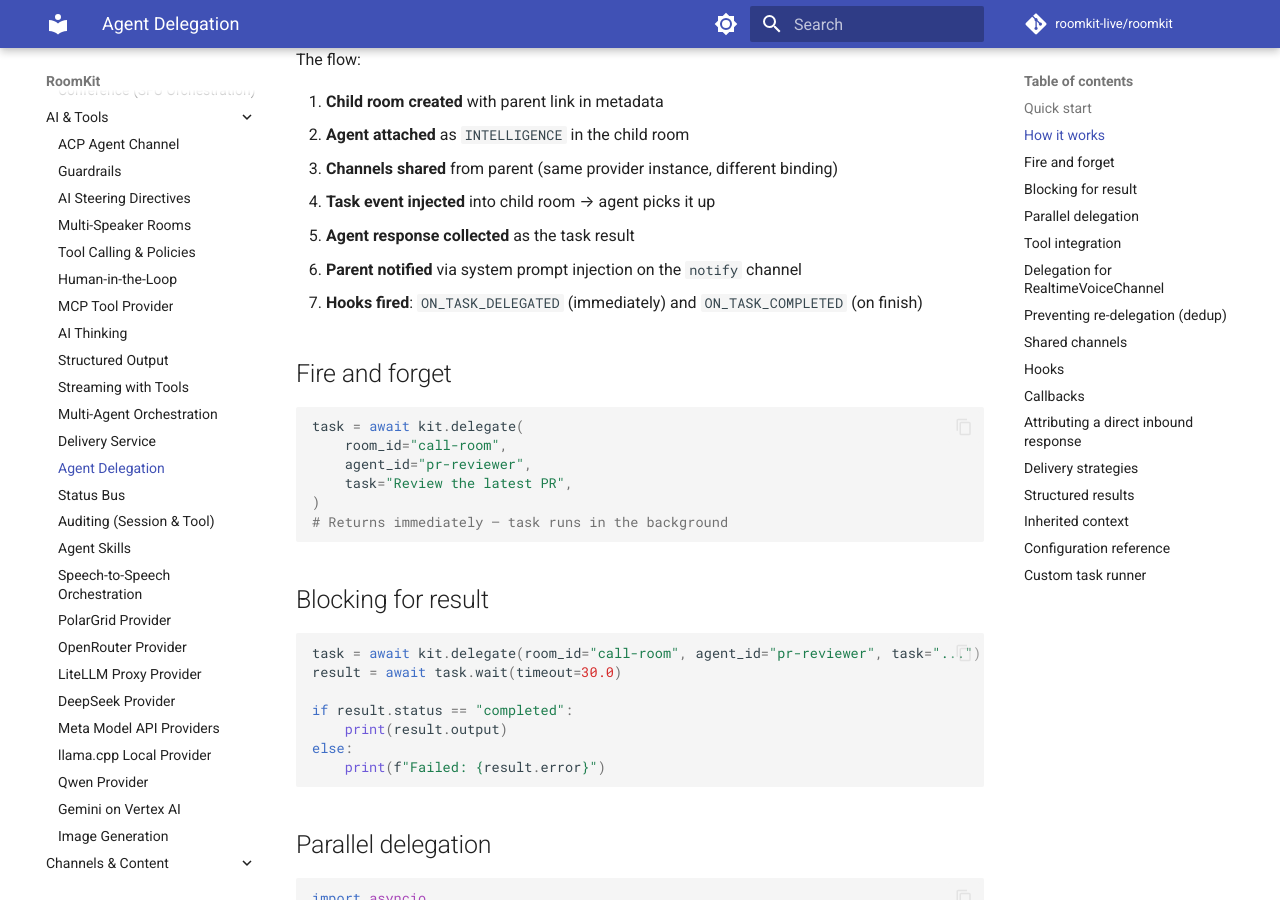
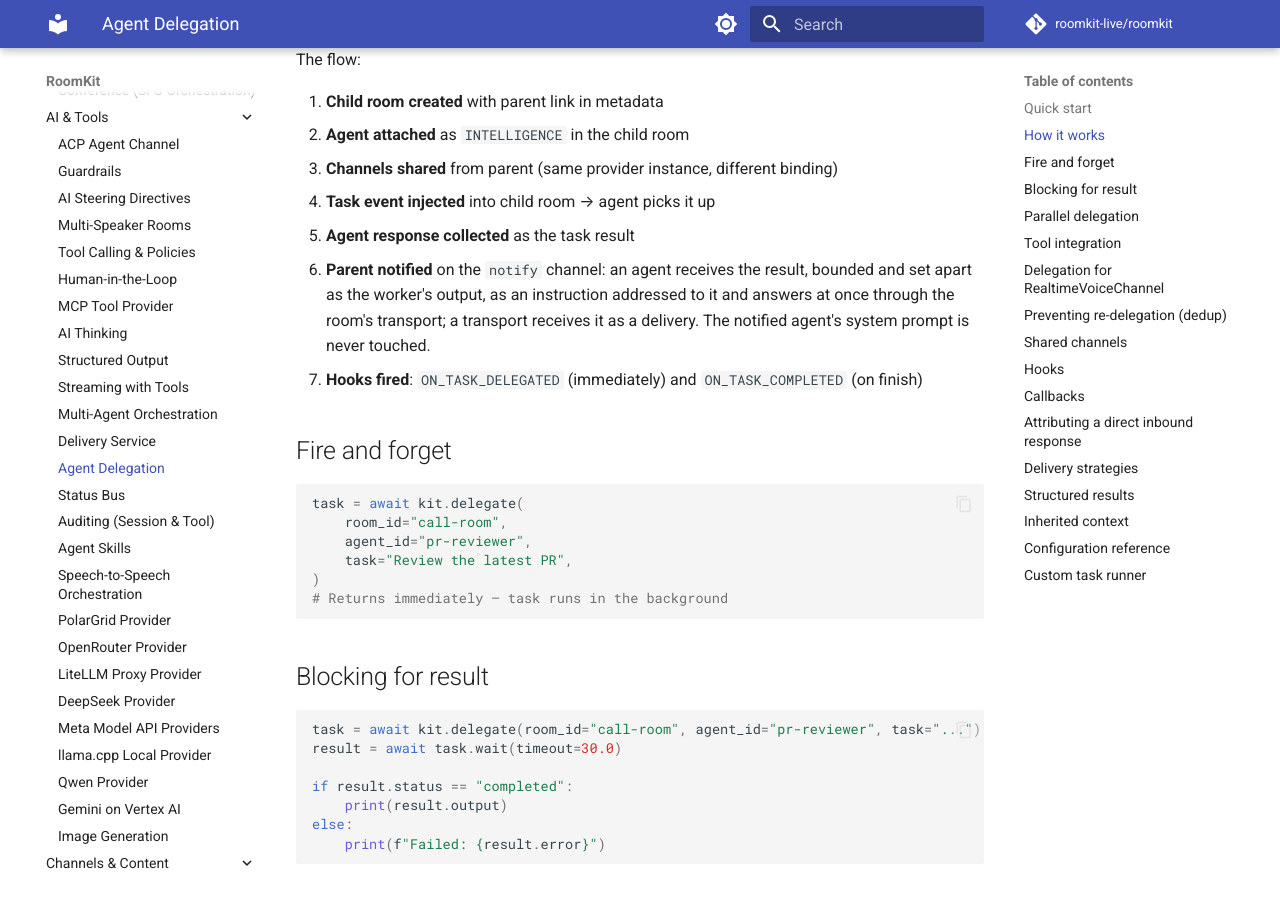
Before and after one commit to roomkit-live/roomkit-docs, an MkDocs documentation site: the page built from docs/guides/agent-delegation.md, in a window 1280 px wide and 900 px high, scrolled down 1176 px. Built offline with MkDocs 1.6.1 and Material for MkDocs 9.7.7, drawn with Linux system fonts in a browser that asks for light colours; comment, search, counter and statistics services are not loaded.

Commit message:
docs(delegation): a result reaches the notified agent as an instruction, never through its prompt (RMK-310)

```diff
--- a/docs/guides/agent-delegation.md
+++ b/docs/guides/agent-delegation.md
@@ -57,7 +57,10 @@ The flow:
 3. **Channels shared** from parent (same provider instance, different binding)
 4. **Task event injected** into child room → agent picks it up
 5. **Agent response collected** as the task result
-6. **Parent notified** via system prompt injection on the `notify` channel
+6. **Parent notified** on the `notify` channel: an agent receives the result, bounded
+   and set apart as the worker's output, as an instruction addressed to it and answers
+   at once through the room's transport; a transport receives it as a delivery. The
+   notified agent's system prompt is never touched.
 7. **Hooks fired**: `ON_TASK_DELEGATED` (immediately) and `ON_TASK_COMPLETED` (on finish)
 
 ## Fire and forget
```
Also changed, not shown: docs/features.md (+1 -1 lines).
